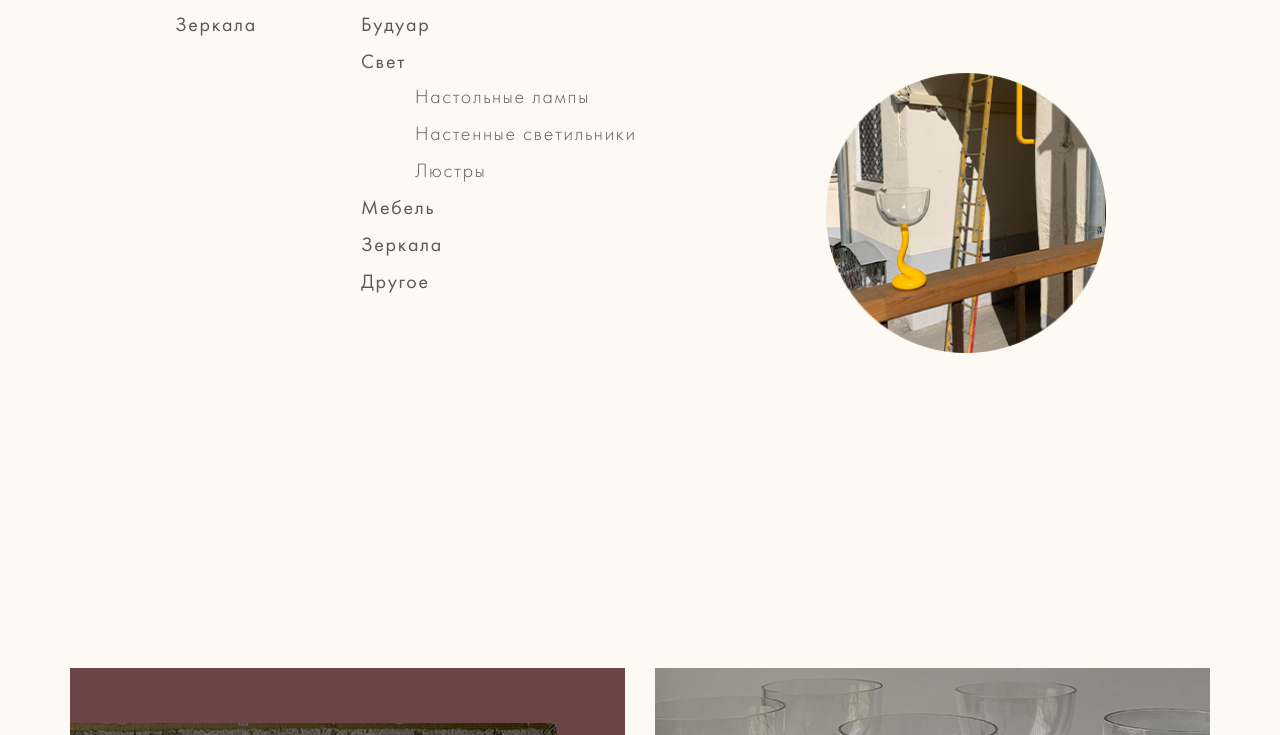
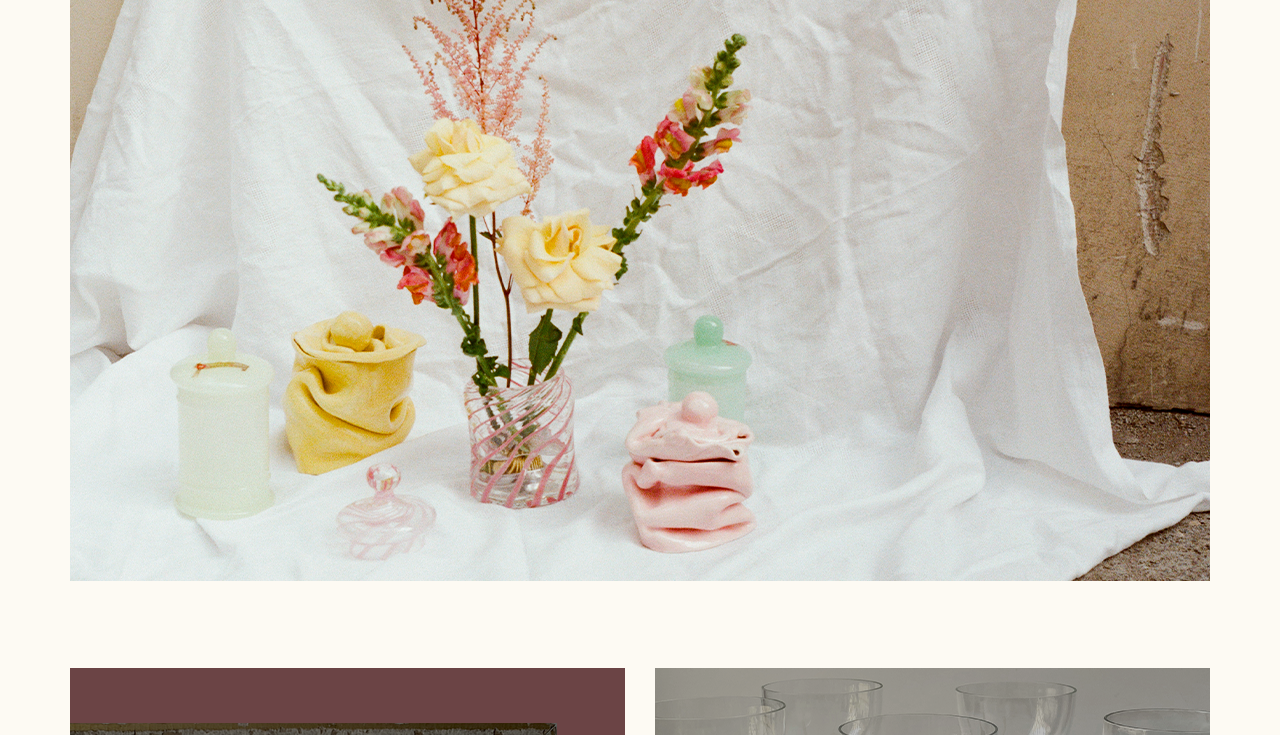
Before and after one commit to CrazyBaker/YL, a website: page index.html in a window 1280 px wide. Shown: the part 239-974 px from the top of the page. Drawn offline with nearby package versions, Linux system fonts and the light colour scheme.

Commit message:
fix menu

```diff
--- a/index.html
+++ b/index.html
@@ -47,7 +47,7 @@
         </div>
       </header>
       <div class="row menu_wrapper">
-        <div class="row menu menu-active">
+        <div class="row menu menu-hidden">
           <img class="menu-logo col-12" src="img/menu/logo.png" alt="logo">
           <div class="row">
             <div class="col-2 offset-1">
```
